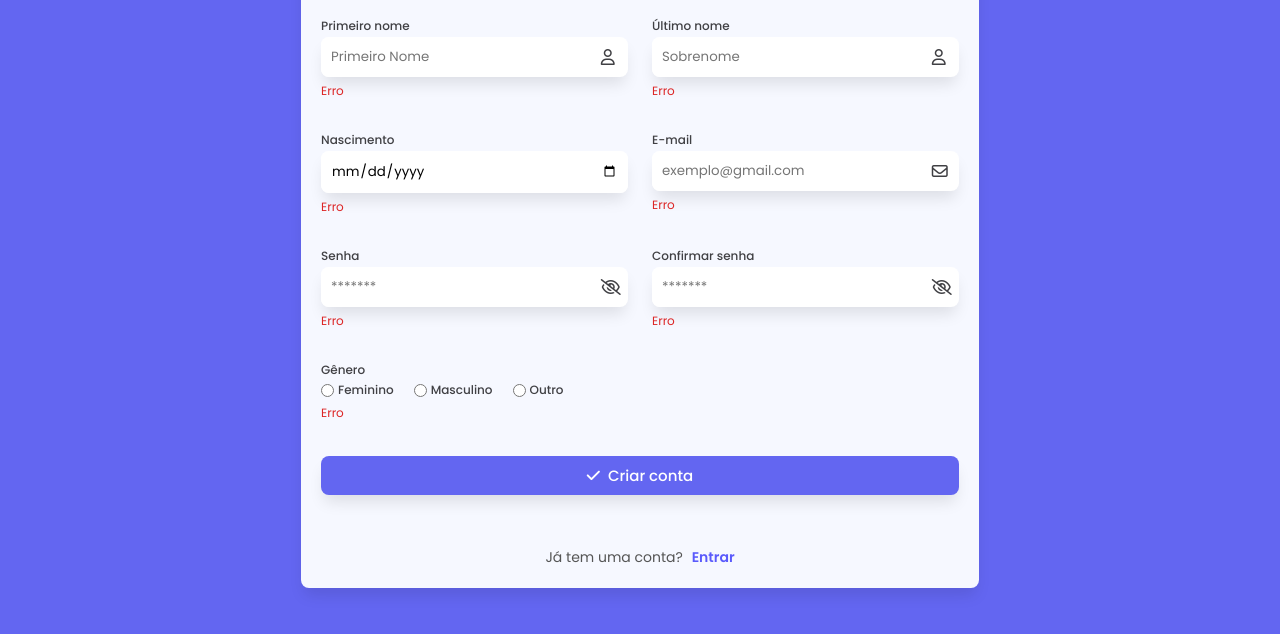
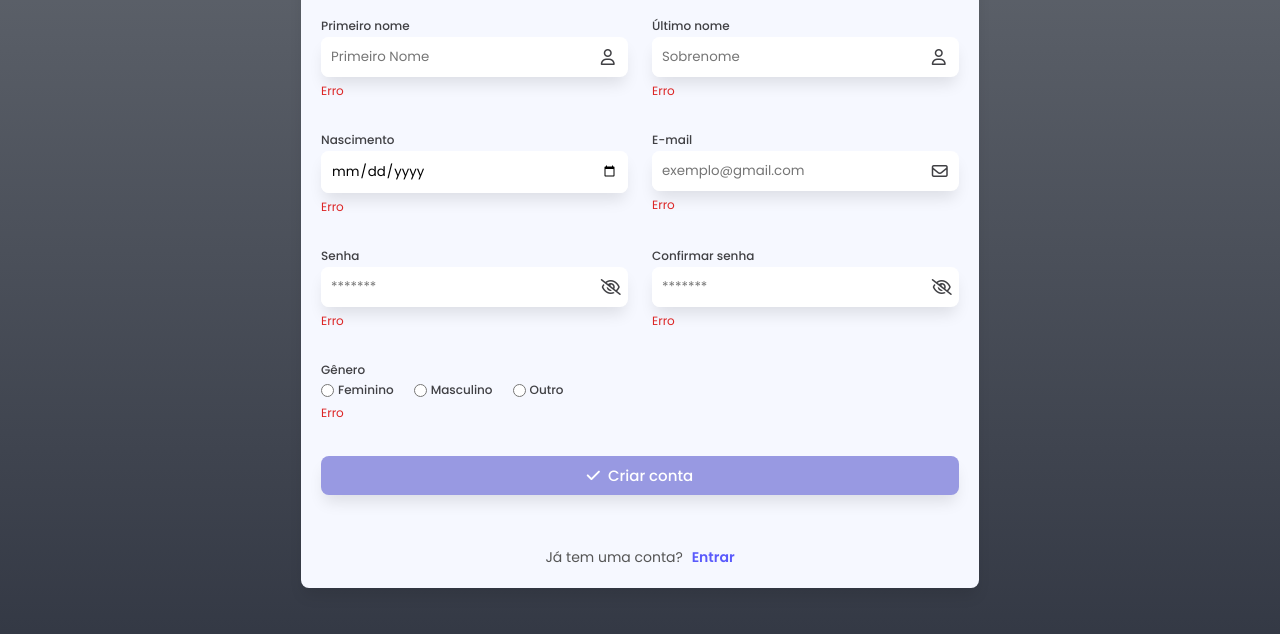
Before and after one commit to jvianar/PaginaCadastro, a plain HTML site: page index.html in a window 1280 px wide. Shown: the part 150-784 px from the top of the page. Drawn offline with Linux system fonts and the light colour scheme.

Commit message:
Update styles.css

```diff
--- a/src/styles/styles.css
+++ b/src/styles/styles.css
@@ -12,11 +12,11 @@ body {
     justify-content: center;
     align-items: center;
     min-height: 100vh;
-    background-color: #6366f1;
+    background: linear-gradient(#636870, #333844);
 }
 
 .btn-default {
-    background-color: #6366f1;
+    background-color: #9899e2;
     display: flex;
     align-items: center;
     justify-content: center;
@@ -30,11 +30,11 @@ body {
     gap: 8px;
     height: fit-content;
     box-shadow: 0px 10px 15px -3px rgba(0, 0, 0, 0.1);
-    transition: background-color 0.3s ease;
+    transition: background-color 0.2s ease;
 }
 
 .btn-default:hover {
-    background-color: #818cf8;
+    background-color: #6773dd;
 }
 
 #form_container {
```
